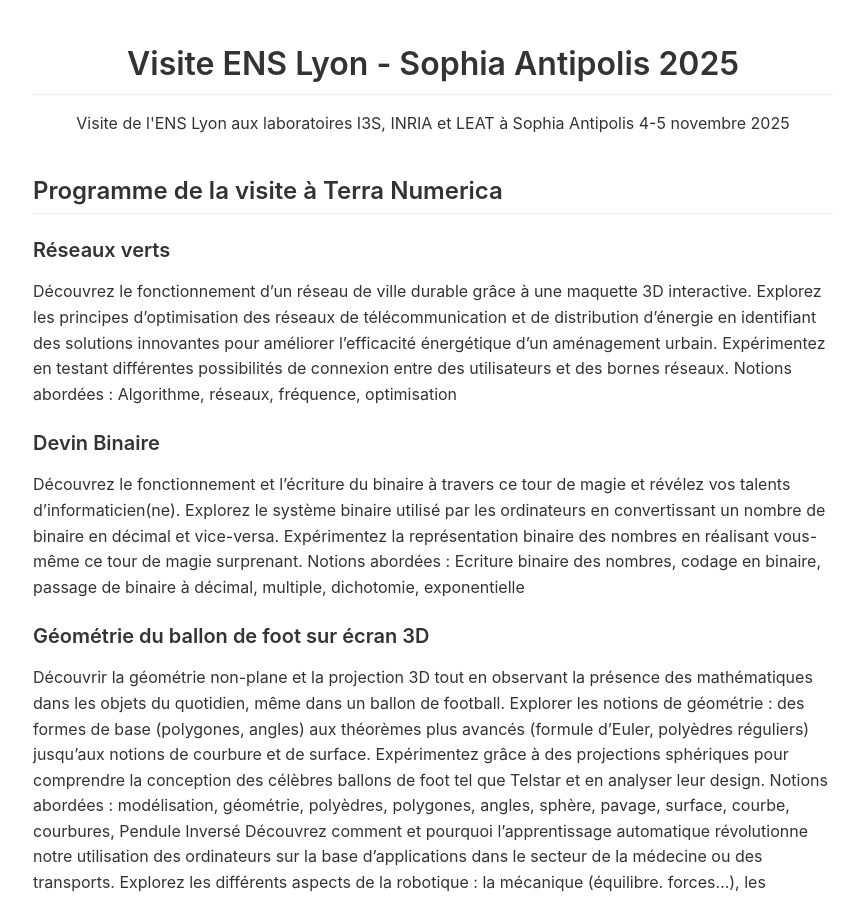
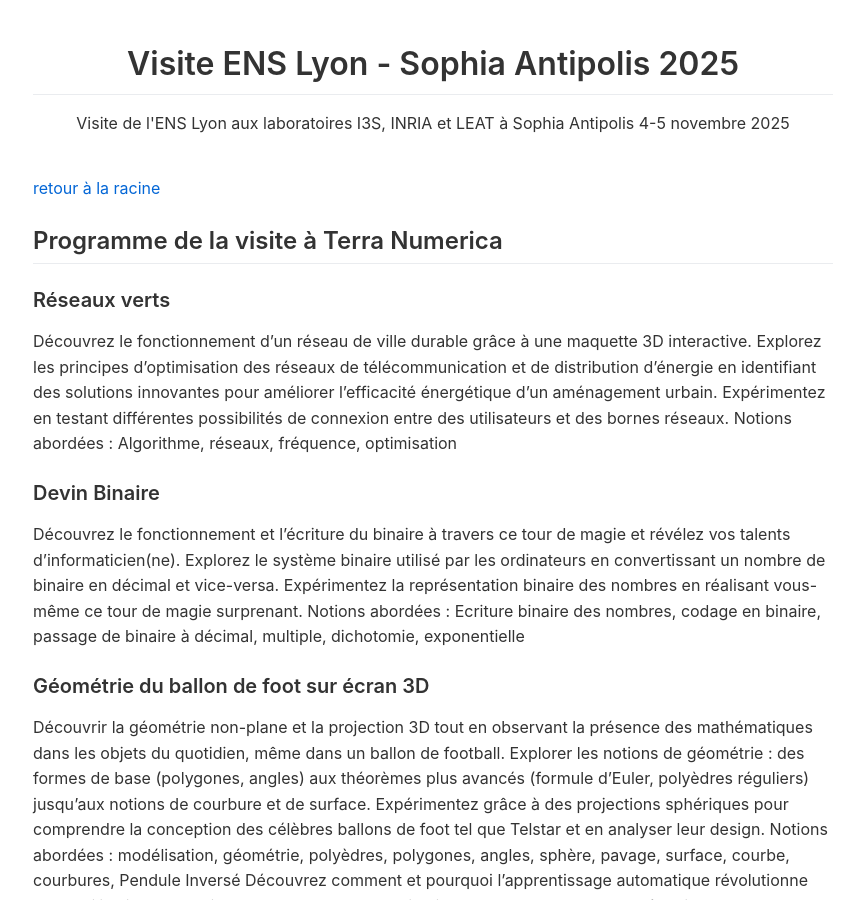
Before and after one commit to etiloz/visite-ens-lyon-sophia-2025.github.io, a Jekyll site: the page built from terra-numerica/index.md, in a window 1280 px wide and 900 px high. Shown: the whole window, without its empty margins (207-1071 px from the left). Built offline with Jekyll 4.4.1, drawn with Linux system fonts in a browser that asks for light colours.

Commit message:
cosmetic

```diff
--- a/terra-numerica/index.md
+++ b/terra-numerica/index.md
@@ -2,6 +2,8 @@
 layout: default
 title: Terra Numerica
 ---
+
+[retour à la racine](../index.md)
 
 ## Programme de la visite à Terra Numerica
 
```
